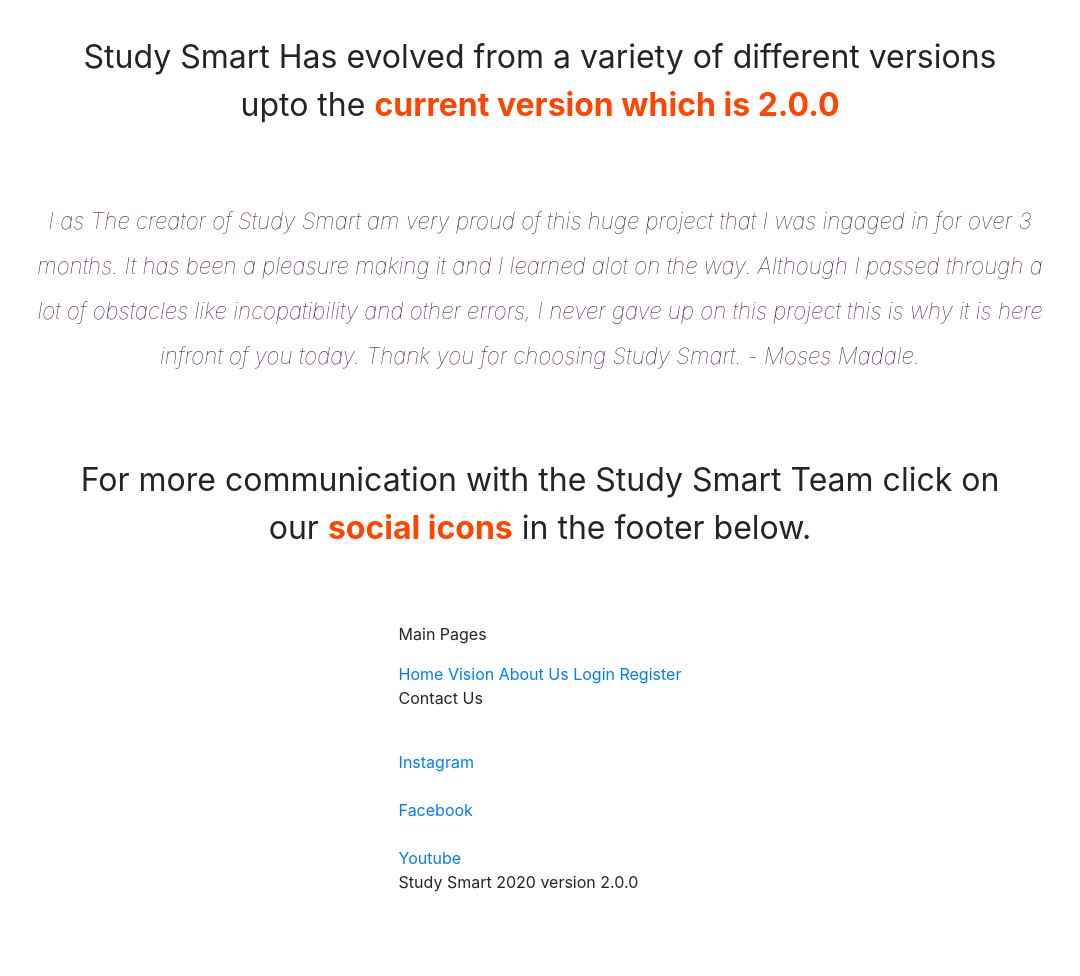
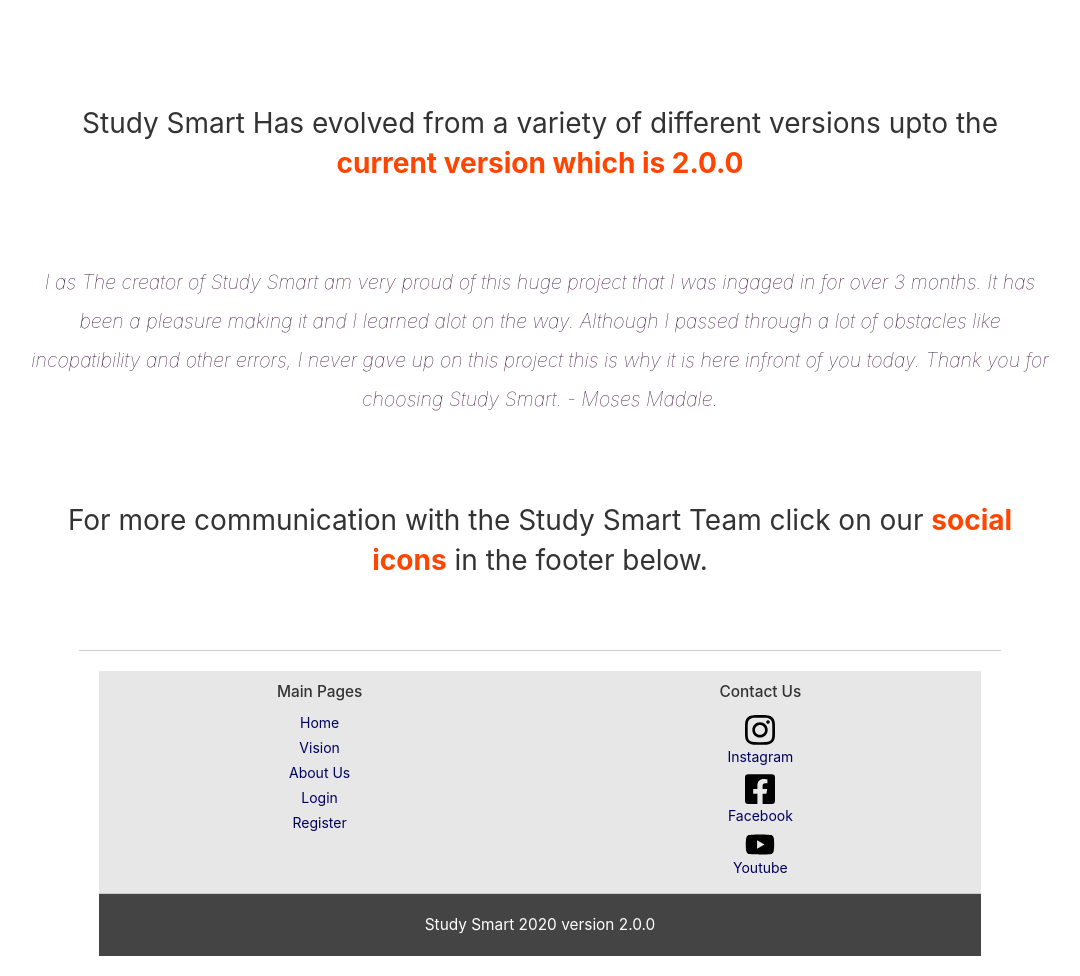
Before and after one commit to mosesmadale/studysmart_home, a plain HTML site: page about-us.html in a window 1280 px wide. Shown: the part 644-1620 px from the top of the page, without its empty margins (100-1180 px from the left). Before the commit the page ends 1538 px from the top, so only its background shows below. Drawn offline with nearby package versions, Linux system fonts and the light colour scheme; files that its build step writes are made by us from their sources.

Commit message:
Add files via upload

```diff
--- a/about-us.html
+++ b/about-us.html
@@ -7,18 +7,24 @@
     <link rel="shortcut icon" href="saving-book.png">
     <link rel="stylesheet" href="styles.css">
     <link rel="stylesheet" href="../footer_resources/footer.css">
-    <script src="../../offline cdns/jquery.js"></script>
+    <script src="https://code.jquery.com/jquery-3.5.1.min.js" integrity="sha256-9/aliU8dGd2tb6OSsuzixeV4y/faTqgFtohetphbbj0=" crossorigin="anonymous"></script>
     <title>Study Smart - Study less | Study Smarter</title>
 
     <!--Add bootstrap CDN onupload-->
 
-    <link rel="stylesheet" href="../../offline cdns/bootstrap.min.css">
+    <!-- Latest compiled and minified CSS -->
+    <link rel="stylesheet" href="https://maxcdn.bootstrapcdn.com/bootstrap/3.3.7/css/bootstrap.min.css" integrity="sha384-BVYiiSIFeK1dGmJRAkycuHAHRg32OmUcww7on3RYdg4Va+PmSTsz/K68vbdEjh4u" crossorigin="anonymous">
+
+    <!-- Optional theme -->
+    <link rel="stylesheet" href="https://maxcdn.bootstrapcdn.com/bootstrap/3.3.7/css/bootstrap-theme.min.css" integrity="sha384-rHyoN1iRsVXV4nD0JutlnGaslCJuC7uwjduW9SVrLvRYooPp2bWYgmgJQIXwl/Sp" crossorigin="anonymous">
+
+    <!-- Latest compiled and minified JavaScript -->
+    <script src="https://maxcdn.bootstrapcdn.com/bootstrap/3.3.7/js/bootstrap.min.js" integrity="sha384-Tc5IQib027qvyjSMfHjOMaLkfuWVxZxUPnCJA7l2mCWNIpG9mGCD8wGNIcPD7Txa" crossorigin="anonymous"></script>
 
 </head>
 
 <body>
 
-    <script defer src="../../offline cdns/bootstrap.min.js"></script>
 
     <!--Nav Bar Section-->
 
@@ -43,12 +49,12 @@
                     <a class="nav-link" href="about-us.html">About <span class="sr-only">(current)</span></a>
                 </li>
                 <li class="nav-item">
-                    <a class="nav-link" href="../../login system/index.html" target="_blank">
+                    <a class="nav-link" href="https://gearsoft.rf.gd/studysmart/login system/index.html" target="_blank">
                         <button class="btn btn-outline-primary" type="button">Login</button>
                     </a>
                 </li>
                 <li class="nav-item" style="margin-right: 5px;">
-                    <a class="nav-link" href="../../sign up system/register.html" target="_blank">
+                    <a class="nav-link" href="https://gearsoft.rf.gd/studysmart/sign up system/register.html" target="_blank">
                         <button class="btn btn-outline-warning" type="button">Register</button>
                     </a>
                 </li>
@@ -91,26 +97,26 @@
                             <a href="index.html">Home</a>
                             <a href="vision.html">Vision</a>
                             <a href="about-us.html">About Us</a>
-                            <a href="../../login system/index.html" target="_blank">Login</a>
-                            <a href="../../sign up system/register.html" target="_blank">Register</a>
+                            <a href="https://gearsoft.rf.gd/studysmart/login system/index.html" target="_blank">Login</a>
+                            <a href="https://gearsoft.rf.gd/studysmart/sign up system/register.html" target="_blank">Register</a>
                         </section>
                         <section class="about-links">
                             <p>Contact Us</p>
                             <a href="#">
                                 <div class="social-holder">
-                                    <img src="../footer_resources/instagram.svg" alt="" width="30px">
+                                    <img src="instagram.svg" alt="" width="30px">
                                     <div>Instagram</div>
                                 </div>
                             </a>
                             <a href="#">
                                 <div class="social-holder">
-                                    <img src="../footer_resources/facebook-square.svg" alt="" width="30px">
+                                    <img src="facebook-square.svg" alt="" width="30px">
                                     <div>Facebook</div>
                                 </div>
                             </a>
                             <a href="#">
                                 <div class="social-holder">
-                                    <img src="../footer_resources/youtube.svg" alt="" width="30px">
+                                    <img src="youtube.svg" alt="" width="30px">
                                     <div>Youtube</div>
                                 </div>
                             </a>
--- /dev/null
+++ b/footer.css
@@ -0,0 +1,82 @@
+/*footer*/
+
+.footer {
+    border-top: solid #cccccc 1px;
+    min-height: 200px;
+    width: 90%;
+    display: grid;
+    grid-template-columns: 1fr;
+    padding: 20px;
+}
+
+.links-for-footer {
+    display: grid;
+    grid-template-columns: repeat(2, 1fr);
+    width: 100%;
+    border-bottom: solid #cccccc 1px;
+    padding: 10px 0px;
+    background-color: #e7e7e7;
+}
+
+.links-for-footer>* {
+    display: flex;
+    flex-direction: column;
+    align-items: center;
+}
+
+.links-for-footer>*>p {
+    margin-bottom: 10px;
+    font-size: 1.1em;
+    font-weight: 500;
+}
+
+.links-for-footer>*>a {
+    margin-bottom: 5px;
+    color: rgb(0, 0, 97);
+}
+
+.links-for-footer>*>a:hover {
+    color: black;
+}
+
+.about-links>a {
+    display: grid;
+    grid-template-columns: 1fr;
+    width: 35%;
+}
+
+.about-links>a>div {
+    display: flex;
+    flex-direction: column;
+    justify-content: center;
+    align-items: center;
+}
+
+.about-links>a>img {
+    align-self: center;
+    justify-self: center;
+}
+
+.copy-right {
+    text-align: center;
+    font-weight: 400;
+    font-size: 1.1em;
+    padding: 20px;
+    background-color: #444444;
+    color: white;
+}
+
+@media only screen and (max-width: 900px) {
+    .footer {
+        width: 100%;
+    }
+}
+
+@media only screen and (max-width: 300px) {
+    .footer {
+        padding: 0px;
+    }
+}
+
+
+/*footer*/
```
Also changed, not shown: index.html (+17 -11 lines), vision.html (+16 -10 lines), facebook-square.svg (added), instagram.svg (added), youtube.svg (added).
